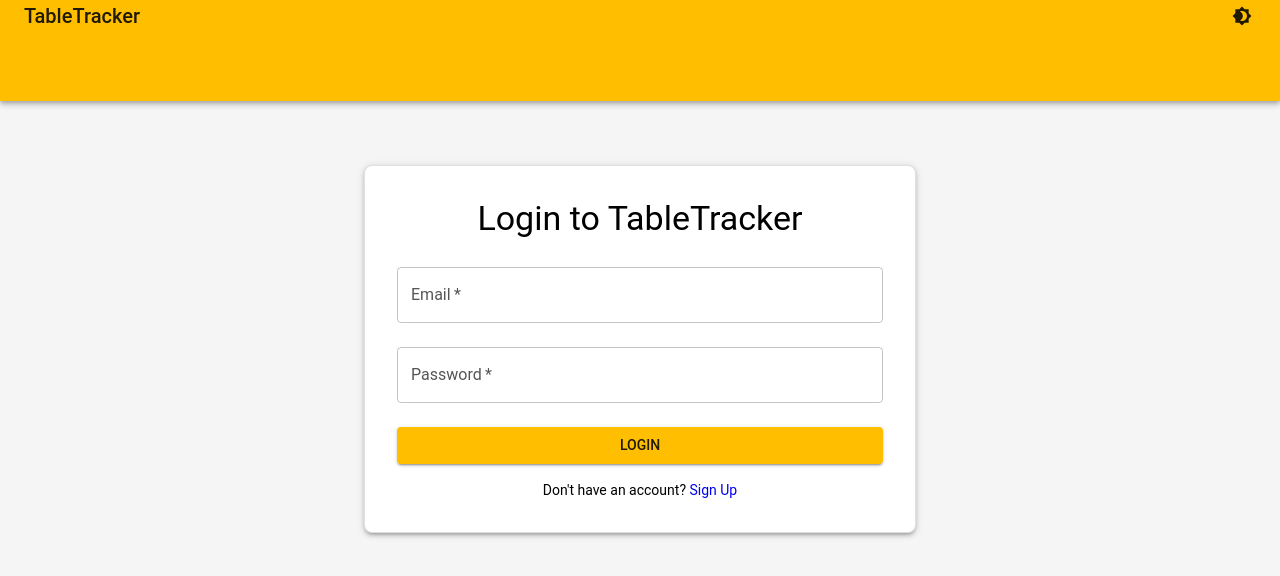
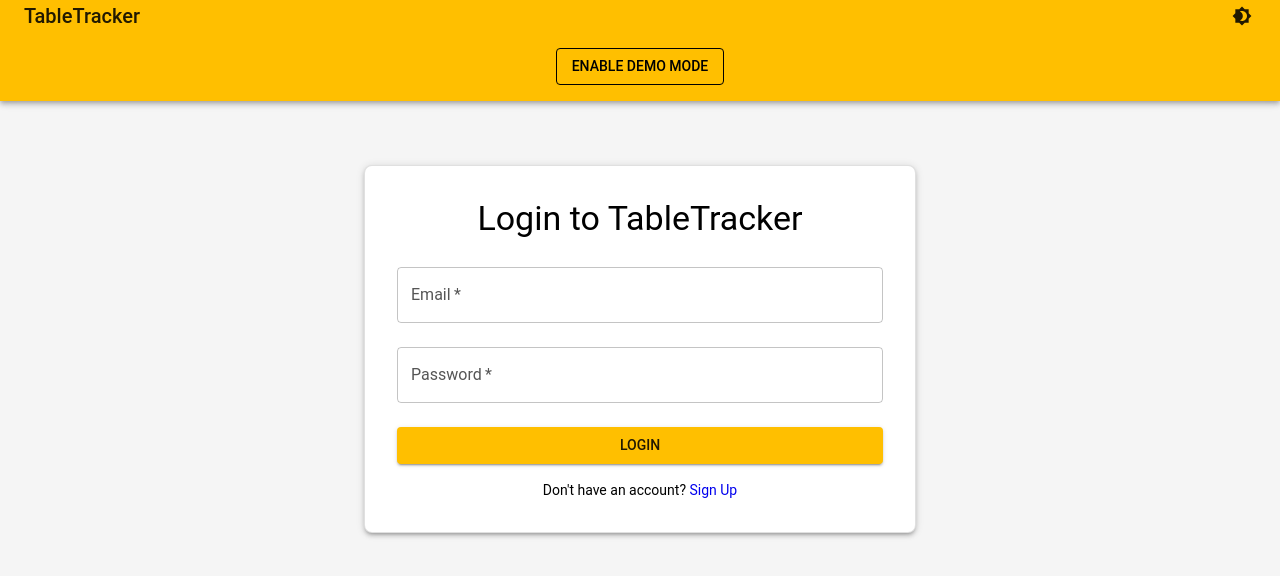
Before and after one commit to R3ject/TableTracker, a React (Create React App) app: page /login in a window 1280 px wide. Shown: the top 576 px of the page. Built offline with nearby package versions, Linux system fonts and the light colour scheme; no server answers.

Commit message:
push to launch

```diff
--- a/src/components/DemoModeToggle.js
+++ b/src/components/DemoModeToggle.js
@@ -1,7 +1,10 @@
+// src/components/DemoModeToggle.js
 import React, { useState, useEffect } from "react";
 import { Button, Box } from "@mui/material";
+import { useTheme } from "@mui/material/styles";
 
 const DemoModeToggle = () => {
+  const theme = useTheme();
   const [demoMode, setDemoMode] = useState(
     localStorage.getItem("demoMode") === "true"
   );
@@ -15,8 +18,22 @@ const DemoModeToggle = () => {
   };
 
   return (
-    <Box sx={{ mb: 2 }}>
-      <Button variant="outlined" onClick={toggleDemoMode}>
+    <Box sx={{ m: 1 }}>
+      <Button
+        variant="outlined"
+        onClick={toggleDemoMode}
+        sx={{
+          color: theme.palette.mode === "light" ? "black" : "yellow",
+          borderColor: theme.palette.mode === "light" ? "black" : "yellow",
+          "&:hover": {
+            borderColor: theme.palette.mode === "light" ? "black" : "yellow",
+            backgroundColor:
+              theme.palette.mode === "light"
+                ? "rgba(0,0,0,0.04)"
+                : "rgba(255,255,0,0.08)",
+          },
+        }}
+      >
         {demoMode ? "Disable Demo Mode" : "Enable Demo Mode"}
       </Button>
     </Box>
```
Also changed, not shown: firebase.json.
